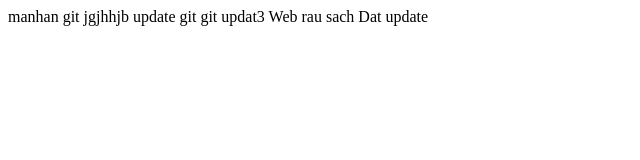
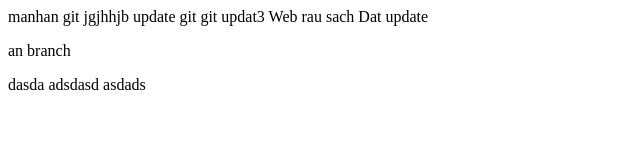
Before and after one commit to ManhAnNguyen/GIT_TUTORIAL1, a plain HTML site: page index.html in a window 1280 px wide. Shown: the whole page, without its empty margins (0-640 px from the left). Drawn offline with Linux system fonts and the light colour scheme.

Commit message:
an branch

```diff
--- a/index.html
+++ b/index.html
@@ -8,5 +8,7 @@
   </head>
   <body>
     manhan git jgjhhjb update git git updat3 Web rau sach Dat update
+    <p>an branch</p>
+    dasda adsdasd asdads
   </body>
 </html>
```
